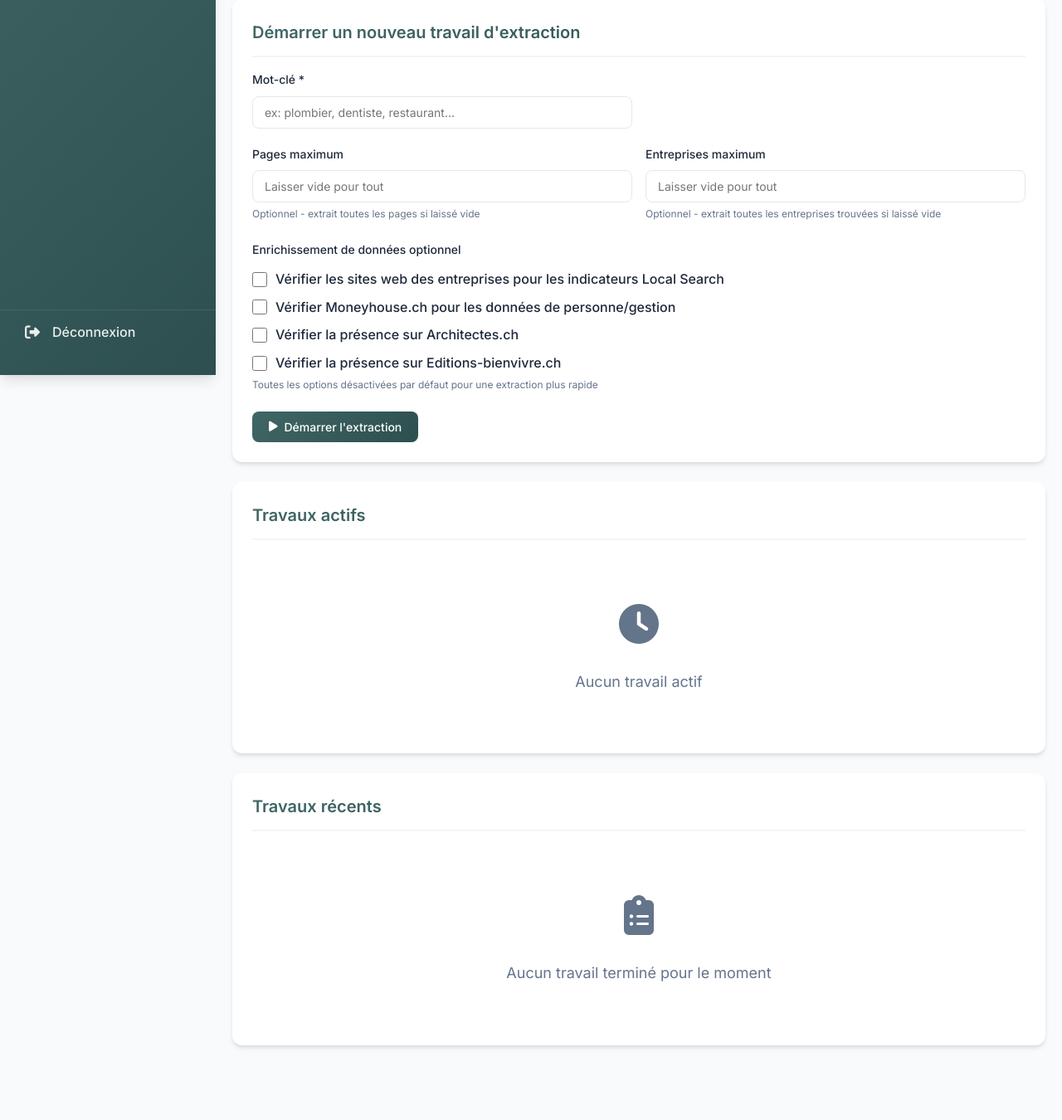
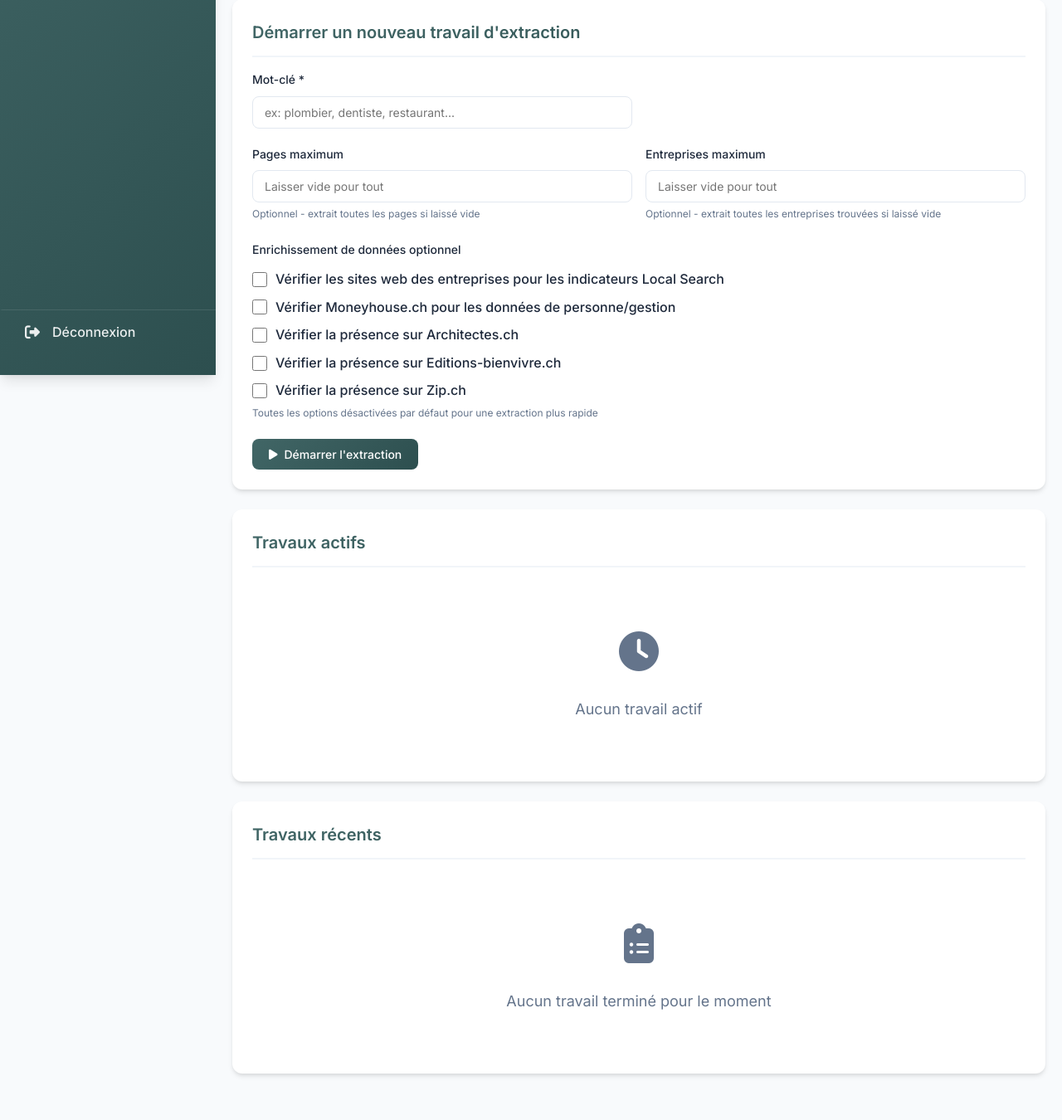
Before and after one commit to Sulaman312/local.ch-scrapper, a Flask app: page / in a window 1280 px wide. Shown: the part 348-1698 px from the top of the page at 83% size. Before the commit the page ends 1611 px from the top, so only its background shows below. Run offline with Flask 3, Linux system fonts and the light colour scheme; the visitor is signed in with stand-in values (Sample User, id 1); data that the repository does not hold is empty.

Commit message:
Added in zip.ch checkingAdded in previous keyword matching to skip already progressed ones

```diff
--- a/frontend/app.py
+++ b/frontend/app.py
@@ -105,7 +105,7 @@ class CustomJSONProvider(DefaultJSONProvider):
 app.json = CustomJSONProvider(app)
 
 
-def run_scraper_background(job_id, keyword, max_pages, max_companies, check_websites=False, check_moneyhouse=False, check_architectes=False, check_bienvivre=False):
+def run_scraper_background(job_id, keyword, max_pages, max_companies, start_page=1, check_websites=False, check_moneyhouse=False, check_architectes=False, check_bienvivre=False, check_zip=False):
     """Run scraper in background and save results to MongoDB"""
     try:
         # Update job status to running
@@ -120,14 +120,15 @@ def run_scraper_background(job_id, keyword, max_pages, max_companies, check_webs
             check_websites=check_websites,
             check_moneyhouse=check_moneyhouse,
             check_architectes=check_architectes,
-            check_bienvivre=check_bienvivre
+            check_bienvivre=check_bienvivre,
+            check_zip=check_zip
         )
 
         # Setup driver first
         scraper.setup_driver()
 
         # Get total companies to scrape
-        company_links = scraper.search_by_keyword(max_pages=max_pages)
+        company_links = scraper.search_by_keyword(max_pages=max_pages, start_page=start_page)
         total_to_scrape = len(company_links)
         if max_companies and max_companies > 0:
             total_to_scrape = min(max_companies, total_to_scrape)
@@ -340,6 +341,40 @@ def api_me():
         return jsonify({'authenticated': False}), 401
 
 
+@app.route('/api/scrape/check-keyword', methods=['POST'])
+@api_admin_required
+def check_keyword():
+    """Check if keyword was scraped in the past week"""
+    data = request.json
+    keyword = data.get('keyword', '').strip()
+
+    if not keyword:
+        return jsonify({'exists': False})
+
+    # Check for jobs with same keyword in the past 7 days
+    from datetime import timedelta
+    one_week_ago = datetime.now(timezone.utc) - timedelta(days=7)
+
+    existing_job = jobs_collection.find_one(
+        {
+            'keyword': keyword,
+            'created_at': {'$gte': one_week_ago},
+            'status': {'$in': ['completed', 'stopped']}
+        },
+        sort=[('created_at', -1)]
+    )
+
+    if existing_job:
+        return jsonify({
+            'exists': True,
+            'last_max_pages': existing_job.get('max_pages', 0),
+            'job_id': str(existing_job['_id']),
+            'created_at': existing_job['created_at'].isoformat() if hasattr(existing_job['created_at'], 'isoformat') else existing_job['created_at']
+        })
+
+    return jsonify({'exists': False})
+
+
 @app.route('/api/scrape/start', methods=['POST'])
 @api_admin_required
 def start_scrape():
@@ -352,10 +387,14 @@ def start_scrape():
     max_companies = data.get('max_companies')
     if max_companies is not None:
         max_companies = int(max_companies)
+    start_page = data.get('start_page', 1)
+    if start_page is not None:
+        start_page = int(start_page)
     check_websites = data.get('check_websites', False)
     check_moneyhouse = data.get('check_moneyhouse', False)
     check_architectes = data.get('check_architectes', False)
     check_bienvivre = data.get('check_bienvivre', False)
+    check_zip = data.get('check_zip', False)
 
     if not keyword:
         return jsonify({'error': 'Keyword is required'}), 400
@@ -365,10 +404,12 @@ def start_scrape():
         'keyword': keyword,
         'max_pages': max_pages,
         'max_companies': max_companies,
+        'start_page': start_page,
         'check_websites': check_websites,
         'check_moneyhouse': check_moneyhouse,
         'check_architectes': check_architectes,
         'check_bienvivre': check_bienvivre,
+        'check_zip': check_zip,
         'status': 'pending',
         'progress': 0,
         'total_companies': 0,
@@ -385,7 +426,7 @@ def start_scrape():
     # Start scraper in background thread
     thread = threading.Thread(
         target=run_scraper_background,
-        args=(job_id, keyword, max_pages, max_companies, check_websites, check_moneyhouse, check_architectes, check_bienvivre)
+        args=(job_id, keyword, max_pages, max_companies, start_page, check_websites, check_moneyhouse, check_architectes, check_bienvivre, check_zip)
     )
     thread.daemon = True
     thread.start()
--- a/frontend/static/js/dashboard.js
+++ b/frontend/static/js/dashboard.js
@@ -159,6 +159,189 @@ function renderRecentJobs(jobs) {
     `).join('');
 }
 
+// Show continue prompt modal
+async function showContinuePrompt(keyword, lastMaxPages, newMaxPages) {
+    const endPage = newMaxPages ? (lastMaxPages + newMaxPages) : '?';
+    const lang = window.i18n?.currentLang || 'fr';
+
+    return new Promise((resolve) => {
+        const modal = document.createElement('div');
+        modal.style.cssText = `
+            position: fixed;
+            top: 0;
+            left: 0;
+            width: 100%;
+            height: 100%;
+            background: rgba(0, 0, 0, 0.5);
+            z-index: 10000;
+            display: flex;
+            align-items: center;
+            justify-content: center;
+        `;
+
+        const titleText = lang === 'fr' ? 'Mot-clé déjà extrait' : 'Keyword Already Scraped';
+        const descText = lang === 'fr'
+            ? `Vous avez déjà extrait "<strong>${keyword}</strong>" récemment (${lastMaxPages} pages).${newMaxPages ? `<br><br>Si vous continuez, il extraira les pages <strong>${lastMaxPages + 1}-${endPage}</strong>.` : ''}`
+            : `You've already scraped "<strong>${keyword}</strong>" recently (${lastMaxPages} pages).${newMaxPages ? `<br><br>If you continue, it will scrape pages <strong>${lastMaxPages + 1}-${endPage}</strong>.` : ''}`;
+        const continueText = lang === 'fr' ? `Continuer depuis la page ${lastMaxPages + 1}` : `Continue from Page ${lastMaxPages + 1}`;
+        const freshText = lang === 'fr' ? 'Recommencer depuis la page 1' : 'Start Fresh from Page 1';
+        const cancelText = lang === 'fr' ? 'Annuler' : 'Cancel';
+
+        modal.innerHTML = `
+            <div style="
+                background: white;
+                border-radius: 0.75rem;
+                padding: 2rem;
+                max-width: 500px;
+                width: 90%;
+                box-shadow: 0 20px 25px -5px rgba(0, 0, 0, 0.1), 0 10px 10px -5px rgba(0, 0, 0, 0.04);
+            ">
+                <div style="text-align: center; margin-bottom: 1.5rem; font-size: 3rem;">
+                    <i class="fas fa-info-circle" style="color: var(--navbar-primary);"></i>
+                </div>
+                <h3 style="
+                    margin: 0 0 1rem 0;
+                    text-align: center;
+                    color: var(--text-dark);
+                    font-size: 1.25rem;
+                    font-weight: 600;
+                ">${titleText}</h3>
+                <div style="
+                    text-align: center;
+                    color: var(--text-gray);
+                    line-height: 1.6;
+                    margin-bottom: 1.5rem;
+                ">
+                    ${descText}
+                </div>
+                <div style="display: flex; flex-direction: column; gap: 0.75rem;">
+                    <button id="continueBtn" style="
+                        width: 100%;
+                        padding: 0.75rem;
+                        background: linear-gradient(135deg, #10b981 0%, #059669 100%);
+                        color: white;
+                        border: none;
+                        border-radius: 0.5rem;
+                        font-size: 0.875rem;
+                        font-weight: 500;
+                        cursor: pointer;
+                        font-family: 'Inter', sans-serif;
+                        display: flex;
+                        align-items: center;
+                        justify-content: center;
+                        gap: 0.5rem;
+                    ">
+                        <i class="fas fa-play"></i> ${continueText}
+                    </button>
+                    <button id="freshBtn" style="
+                        width: 100%;
+                        padding: 0.75rem;
+                        background: linear-gradient(135deg, var(--navbar-primary) 0%, var(--navbar-secondary) 100%);
+                        color: white;
+                        border: none;
+                        border-radius: 0.5rem;
+                        font-size: 0.875rem;
+                        font-weight: 500;
+                        cursor: pointer;
+                        font-family: 'Inter', sans-serif;
+                        display: flex;
+                        align-items: center;
+                        justify-content: center;
+                        gap: 0.5rem;
+                    ">
+                        <i class="fas fa-redo"></i> ${freshText}
+                    </button>
+                    <button id="cancelBtn" style="
+                        width: 100%;
+                        padding: 0.75rem;
+                        background: var(--bg-gray);
+                        color: var(--text-dark);
+                        border: none;
+                        border-radius: 0.5rem;
+                        font-size: 0.875rem;
+                        font-weight: 500;
+                        cursor: pointer;
+                        font-family: 'Inter', sans-serif;
+                        display: flex;
+                        align-items: center;
+                        justify-content: center;
+                        gap: 0.5rem;
+                    ">
+                        <i class="fas fa-times"></i> ${cancelText}
+                    </button>
+                </div>
+            </div>
+        `;
+
+        document.body.appendChild(modal);
+
+        const cancelBtn = modal.querySelector('#cancelBtn');
+        const freshBtn = modal.querySelector('#freshBtn');
+        const continueBtn = modal.querySelector('#continueBtn');
+
+        const cleanup = () => {
+            document.body.removeChild(modal);
+        };
+
+        cancelBtn.addEventListener('click', () => {
+            cleanup();
+            resolve('cancel');
+        });
+
+        freshBtn.addEventListener('click', () => {
+            cleanup();
+            resolve('fresh');
+        });
+
+        continueBtn.addEventListener('click', () => {
+            cleanup();
+            resolve('continue');
+        });
+
+        // Hover effects
+        continueBtn.addEventListener('mouseenter', () => {
+            continueBtn.style.opacity = '0.9';
+        });
+        continueBtn.addEventListener('mouseleave', () => {
+            continueBtn.style.opacity = '1';
+        });
+
+        freshBtn.addEventListener('mouseenter', () => {
+            freshBtn.style.opacity = '0.9';
+        });
+        freshBtn.addEventListener('mouseleave', () => {
+            freshBtn.style.opacity = '1';
+        });
+
+        cancelBtn.addEventListener('mouseenter', () => {
+            cancelBtn.style.background = 'var(--border-gray)';
+        });
+        cancelBtn.addEventListener('mouseleave', () => {
+            cancelBtn.style.background = 'var(--bg-gray)';
+        });
+
+        // Close on background click
+        modal.addEventListener('click', (e) => {
+            if (e.target === modal) {
+                cleanup();
+                resolve('cancel');
+            }
+        });
+
+        // Focus the continue button
+        setTimeout(() => continueBtn.focus(), 100);
+
+        // Keyboard navigation
+        document.addEventListener('keydown', function handleKeydown(e) {
+            if (e.key === 'Escape') {
+                cleanup();
+                resolve('cancel');
+                document.removeEventListener('keydown', handleKeydown);
+            }
+        });
+    });
+}
+
 // Handle start scrape form submission
 async function handleStartScrape(e) {
     e.preventDefault();
@@ -174,6 +357,7 @@ async function handleStartScrape(e) {
     const checkMoneyhouse = document.getElementById('checkMoneyhouse').checked;
     const checkArchitectes = document.getElementById('checkArchitectes').checked;
     const checkBienvivre = document.getElementById('checkBienvivre').checked;
+    const checkZip = document.getElementById('checkZip').checked;
 
     if (!keyword) {
         showAlert('Please enter a keyword', 'warning');
@@ -182,9 +366,46 @@ async function handleStartScrape(e) {
 
     const startBtn = document.getElementById('startBtn');
     startBtn.disabled = true;
-    startBtn.innerHTML = `<i class="fas fa-spinner fa-spin"></i> ${window.i18n.t('scrapeForm.starting')}`;
+    startBtn.innerHTML = `<i class="fas fa-spinner fa-spin"></i> ${window.i18n.t('scrapeForm.checking', 'Checking...')}`;
+
+    let startPage = 1;
+    let adjustedMaxPages = maxPages;
 
     try {
+        // Check if keyword was scraped recently
+        const checkResponse = await fetch(`${API_BASE}/api/scrape/check-keyword`, {
+            method: 'POST',
+            headers: {'Content-Type': 'application/json'},
+            body: JSON.stringify({ keyword })
+        });
+
+        const checkData = await checkResponse.json();
+
+        // If keyword exists, prompt user
+        if (checkData.exists && checkData.last_max_pages) {
+            const continueChoice = await showContinuePrompt(keyword, checkData.last_max_pages, maxPages);
+
+            if (continueChoice === 'cancel') {
+                startBtn.disabled = false;
+                startBtn.innerHTML = `<i class="fas fa-play"></i> ${window.i18n.t('scrapeForm.startScraping')}`;
+                return;
+            } else if (continueChoice === 'continue') {
+                startPage = checkData.last_max_pages + 1;
+                // CRITICAL: Adjust max_pages to be the total end page
+                if (maxPages) {
+                    adjustedMaxPages = checkData.last_max_pages + maxPages;
+                }
+            }
+            // If 'fresh', startPage remains 1 and maxPages unchanged
+        }
+    } catch (checkError) {
+        console.error('Error checking keyword:', checkError);
+        // Continue with normal scraping if check fails
+    }
+
+    try {
+        startBtn.innerHTML = `<i class="fas fa-spinner fa-spin"></i> ${window.i18n.t('scrapeForm.starting')}`;
+
         const response = await fetch(`${API_BASE}/api/scrape/start`, {
             method: 'POST',
             headers: {
@@ -192,12 +413,14 @@ async function handleStartScrape(e) {
             },
             body: JSON.stringify({
                 keyword,
-                max_pages: maxPages,
+                max_pages: adjustedMaxPages,
                 max_companies: maxCompanies,
+                start_page: startPage,
                 check_websites: checkWebsites,
                 check_moneyhouse: checkMoneyhouse,
                 check_architectes: checkArchitectes,
-                check_bienvivre: checkBienvivre
+                check_bienvivre: checkBienvivre,
+                check_zip: checkZip
             })
         });
 
--- a/frontend/templates/index.html
+++ b/frontend/templates/index.html
@@ -121,6 +121,10 @@
                                 <input type="checkbox" id="checkBienvivre">
                                 <span data-i18n="scrapeForm.checkBienvivre">Check Editions-bienvivre.ch presence</span>
                             </label>
+                            <label class="checkbox-option">
+                                <input type="checkbox" id="checkZip">
+                                <span data-i18n="scrapeForm.checkZip">Check Zip.ch presence</span>
+                            </label>
                         </div>
                         <small style="color: var(--text-gray); font-size: 0.75rem;" data-i18n="scrapeForm.enrichmentHint">All options disabled by default for faster scraping</small>
                     </div>
--- a/frontend/templates/results.html
+++ b/frontend/templates/results.html
@@ -198,6 +198,7 @@
                                 <th data-i18n="results.localSearch">Local Search</th>
                                 <th data-i18n="results.architectes">Architectes</th>
                                 <th data-i18n="results.bienvivre">Bienvivre</th>
+                                <th data-i18n="results.zip">Zip.ch</th>
                                 <th data-i18n="results.actions">Actions</th>
                             </tr>
                         </thead>
```
Also changed, not shown: frontend/static/js/results.js (+8 -3 lines), frontend/static/lang/en.json (+5 -2 lines), frontend/static/lang/fr.json (+5 -2 lines), scraper/scraper.py (+70 -38 lines).
